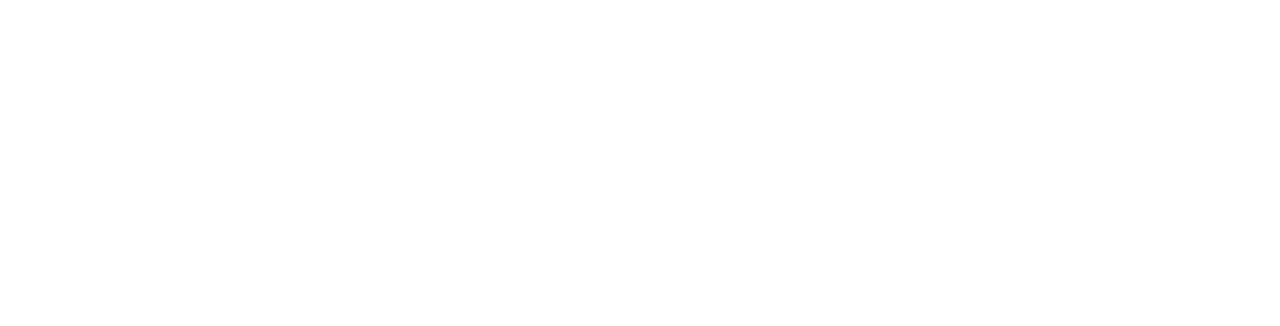
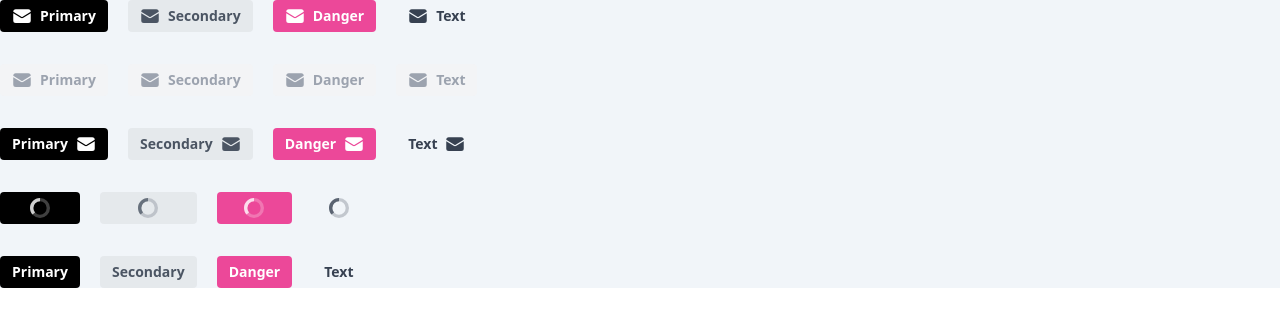
Before and after one commit to Nechaiev/newKraken, a Vue app: page / in a window 1280 px wide. Shown: the top 326 px of the page. Built offline with nearby package versions, Linux system fonts and the light colour scheme.

Commit message:
add container

```diff
--- a/src/App.vue
+++ b/src/App.vue
@@ -1,9 +1,43 @@
 <script setup>
+import MyButton from "@/components/MyButton.vue";
+import {EnvelopeIcon} from '@heroicons/vue/24/solid';
 
 </script>
 
 <template>
 
+  <div class="container bg-slate-100 flex flex-col gap-8 mx-auto">
+    <div class="flex gap-5">
+      <my-button intent="primary" :left-icon="EnvelopeIcon">Primary</my-button>
+      <my-button intent="secondary" :left-icon="EnvelopeIcon">Secondary</my-button>
+      <my-button intent="danger" :left-icon="EnvelopeIcon">Danger</my-button>
+      <my-button intent="text" :left-icon="EnvelopeIcon">Text</my-button>
+    </div>
+    <div class="flex gap-5">
+      <my-button disabled intent="primary" :left-icon="EnvelopeIcon">Primary</my-button>
+      <my-button disabled intent="secondary" :left-icon="EnvelopeIcon">Secondary</my-button>
+      <my-button disabled intent="danger" :left-icon="EnvelopeIcon">Danger</my-button>
+      <my-button disabled intent="text" :left-icon="EnvelopeIcon">Text</my-button>
+    </div>
+    <div class="flex gap-5">
+      <my-button intent="primary" :right-icon="EnvelopeIcon">Primary</my-button>
+      <my-button intent="secondary" :right-icon="EnvelopeIcon">Secondary</my-button>
+      <my-button intent="danger" :right-icon="EnvelopeIcon">Danger</my-button>
+      <my-button intent="text" :right-icon="EnvelopeIcon">Text</my-button>
+    </div>
+    <div class="flex gap-5">
+      <my-button intent="primary" loading>Primary</my-button>
+      <my-button intent="secondary" loading>Secondary</my-button>
+      <my-button intent="danger" loading>Danger</my-button>
+      <my-button intent="text" loading>Text</my-button>
+    </div>
+    <div class="flex gap-5">
+      <my-button intent="primary">Primary</my-button>
+      <my-button intent="secondary">Secondary</my-button>
+      <my-button intent="danger">Danger</my-button>
+      <my-button intent="text">Text</my-button>
+    </div>
+  </div>
 </template>
 
 <style scoped>
```
